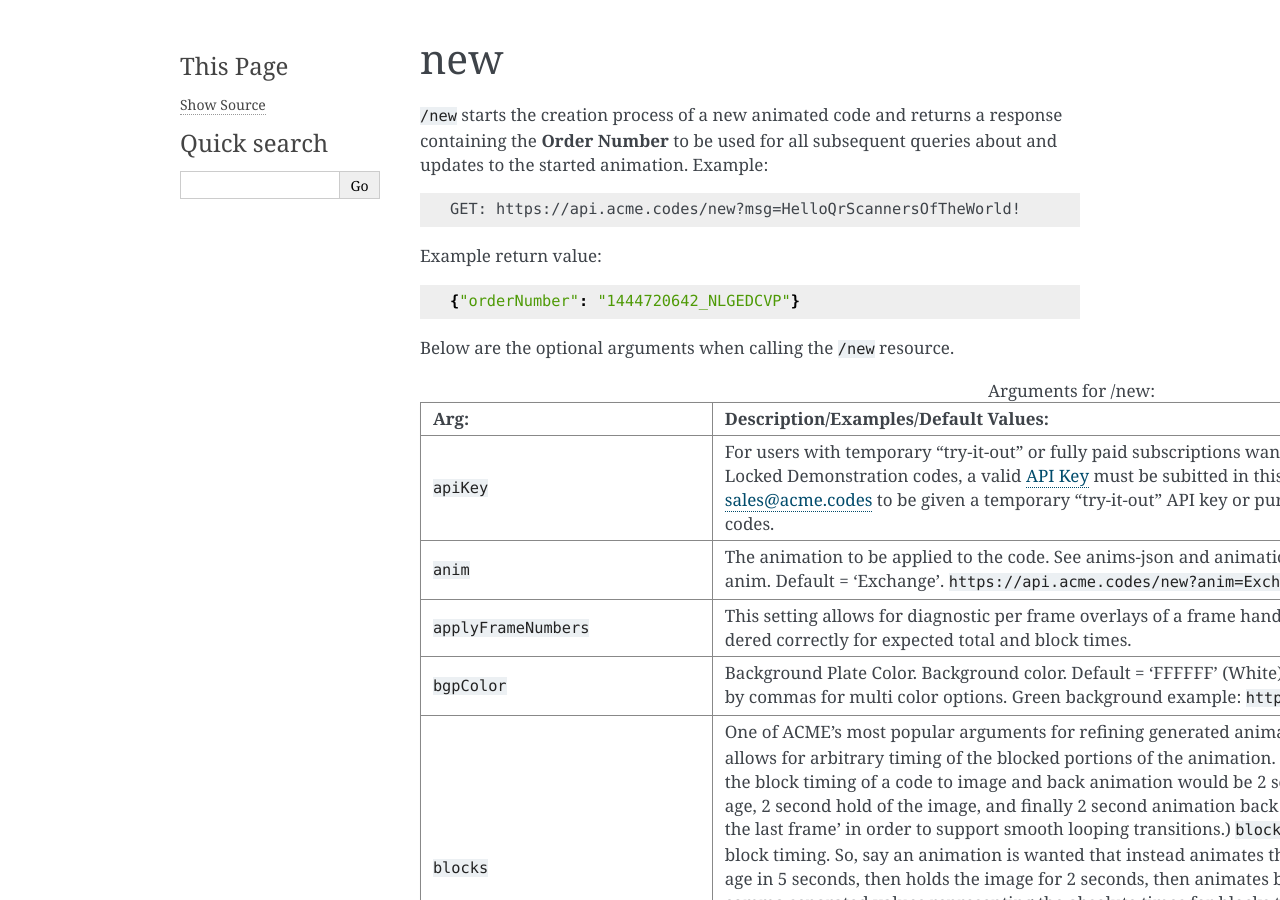
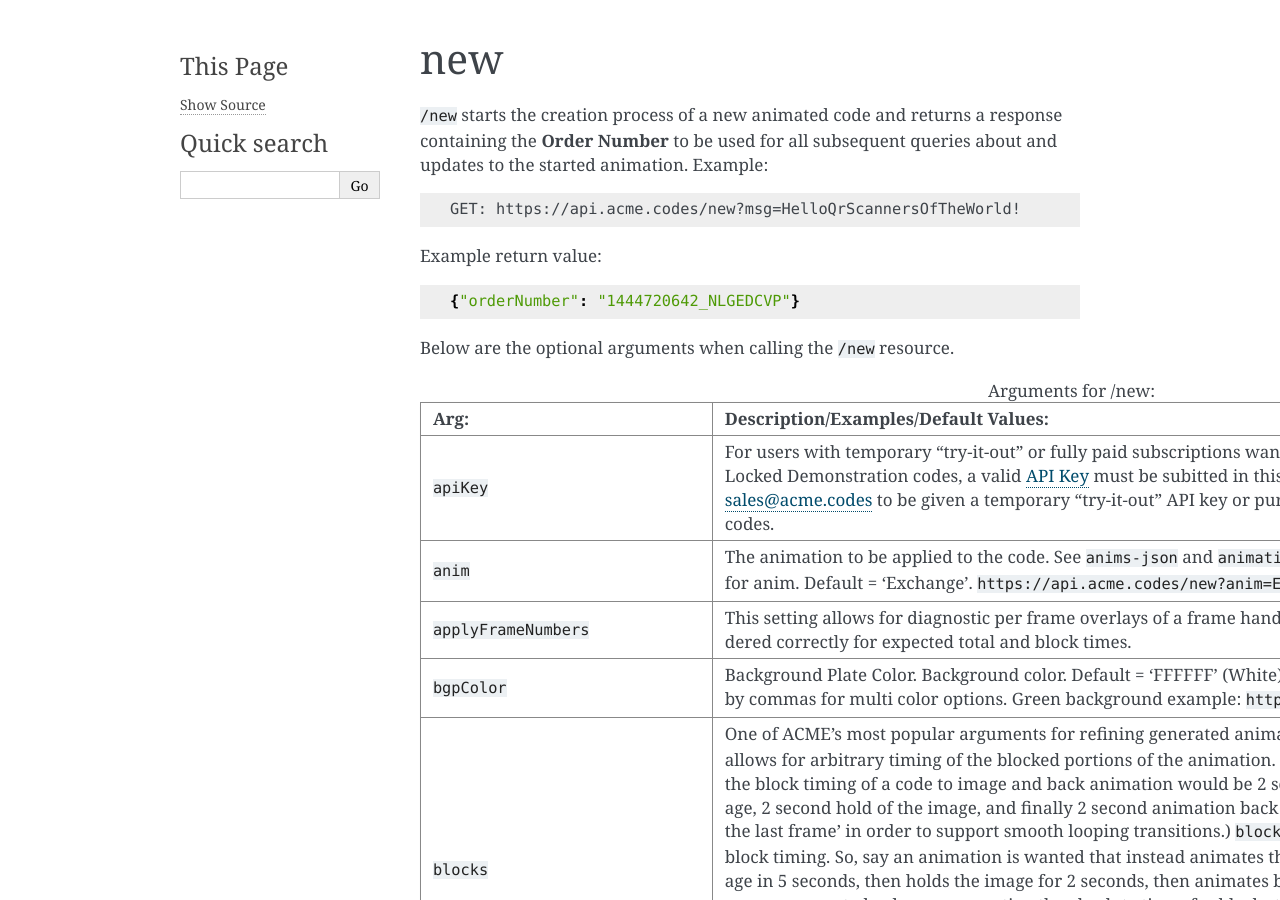
Before and after one commit to pcmillerAcme/docs, a Sphinx documentation site: the page built from source/new.rst, in a window 1280 px wide and 900 px high. Built offline with Sphinx 7.4.7, drawn with Linux system fonts in a browser that asks for light colours.

```diff
--- a/source/new.rst
+++ b/source/new.rst
@@ -27,7 +27,7 @@ Below are the optional arguments when calling the ``/new`` resource.
    * - ``apiKey``
      - For users with temporary "try-it-out" or fully paid subscriptions wanting unlocked codes rather than the default free Locked Demonstration codes, a valid `API Key <https://en.wikipedia.org/wiki/Application_programming_interface_key>`_ must be subitted in this argument for all newly created codes. Contact sales@acme.codes to be given a temporary "try-it-out" API key or purchase a permanent API Key for completely unlocked codes.
    * - ``anim``
-     - The animation to be applied to the code. See anims-json and animation-list resources for a complete list of valid values for anim. Default = 'Exchange'. ``https://api.acme.codes/new?anim=Exchange``
+     - The animation to be applied to the code. See ``anims-json`` and ``animation-list`` resources for a complete list of valid values for anim. Default = 'Exchange'. ``https://api.acme.codes/new?anim=Exchange``
    * - ``applyFrameNumbers``
      - This setting allows for diagnostic per frame overlays of a frame hand and frame count to ensure altered animations are rendered correctly for expected total and block times.
    * - ``bgpColor``
```
